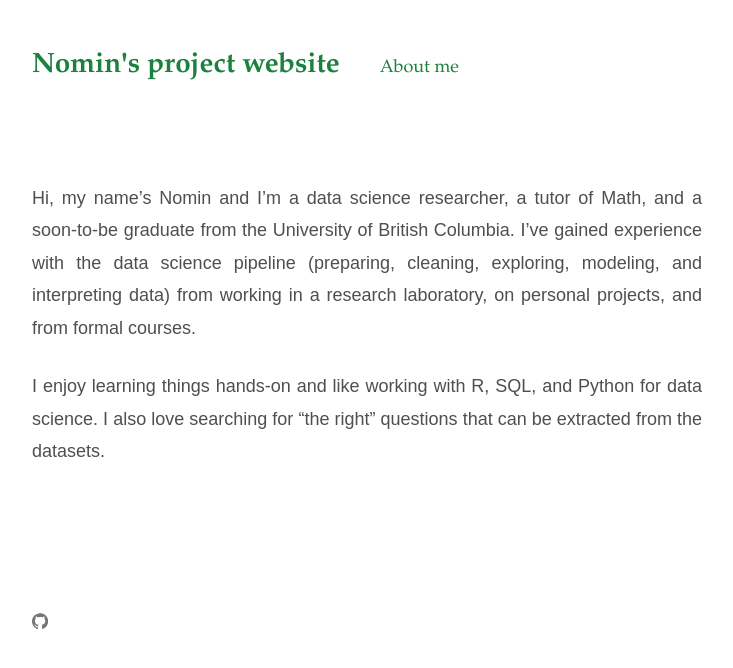
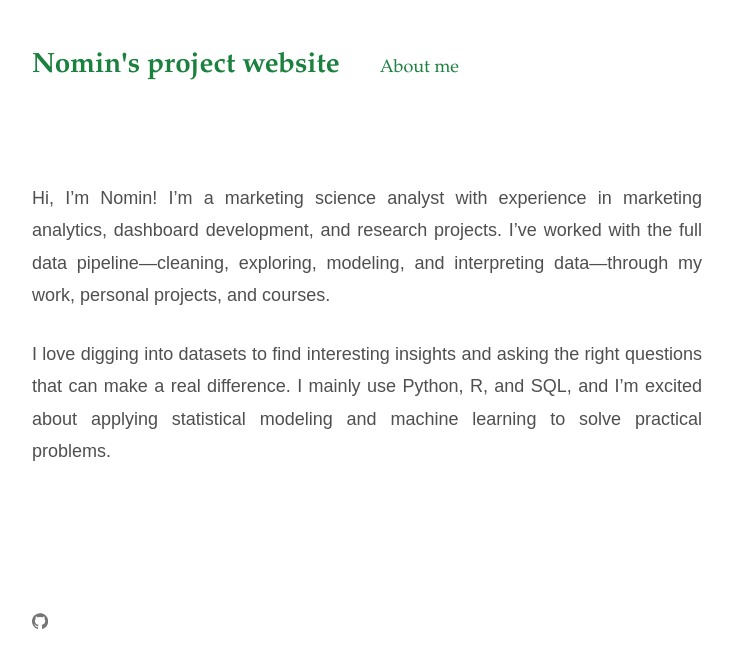
Before and after one commit to nominpurevj/nominpurevj.github.io, a Jekyll site: the page built from about.markdown, in a window 1280 px wide. Shown: the top 668 px of the page, without its empty margins (273-1006 px from the left). Built offline with Jekyll 4.4.1, drawn with Linux system fonts in a browser that asks for light colours.

Commit message:
Update about.markdown

```diff
--- a/about.markdown
+++ b/about.markdown
@@ -4,6 +4,6 @@ title: About me
 permalink: /about/
 ---
 
-Hi, my name’s Nomin and I’m a data science researcher, a tutor of Math, and a soon-to-be graduate from the University of British Columbia. I've gained experience with the data science pipeline (preparing, cleaning, exploring, modeling, and interpreting data) from working in a research laboratory, on personal projects, and from formal courses.
+Hi, I’m Nomin! I’m a marketing science analyst with experience in marketing analytics, dashboard development, and research projects. I’ve worked with the full data pipeline—cleaning, exploring, modeling, and interpreting data—through my work, personal projects, and courses.
 
-I enjoy learning things hands-on and like working with R, SQL, and Python for data science. I also love searching for "the right" questions that can be extracted from the datasets.
+I love digging into datasets to find interesting insights and asking the right questions that can make a real difference. I mainly use Python, R, and SQL, and I’m excited about applying statistical modeling and machine learning to solve practical problems.
```
